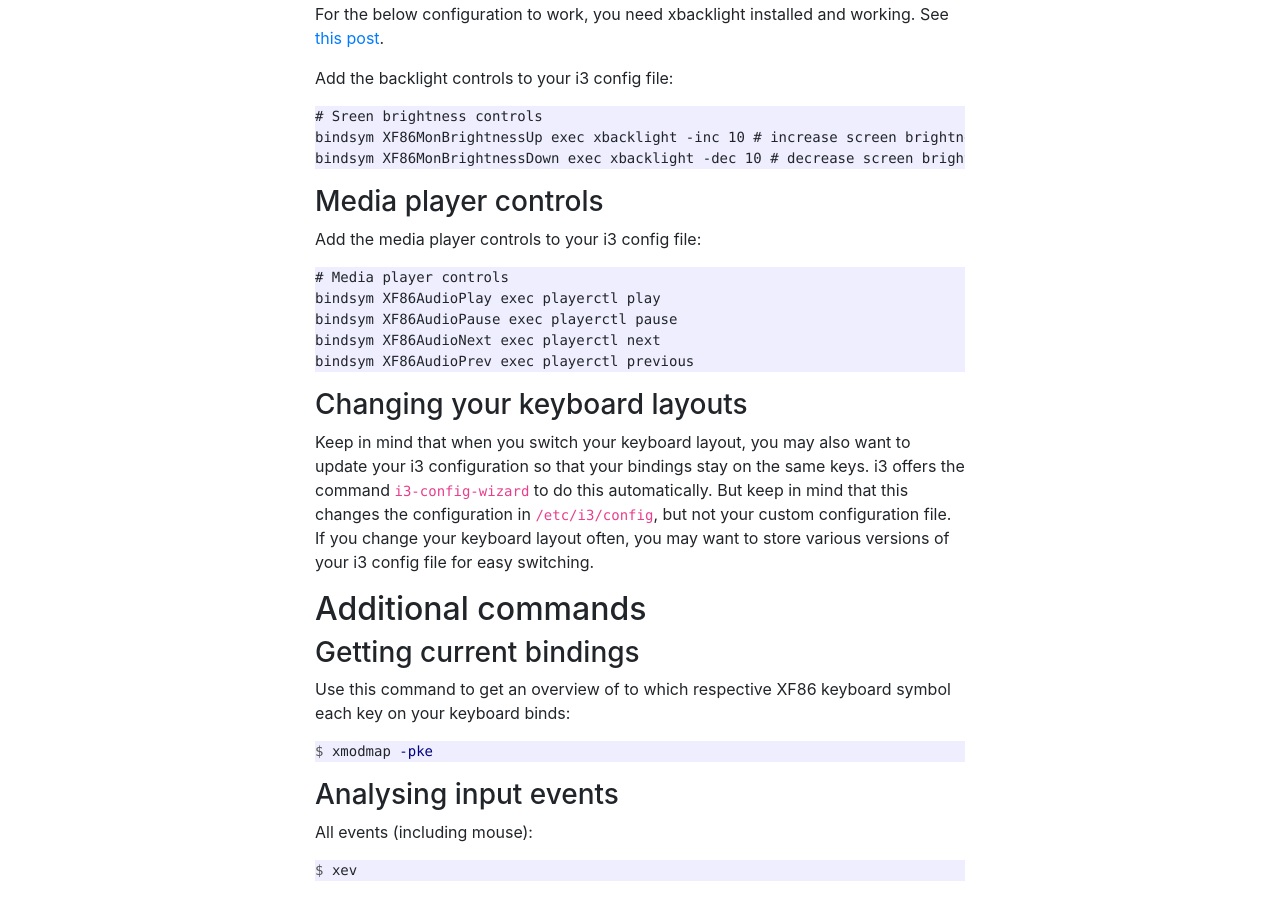
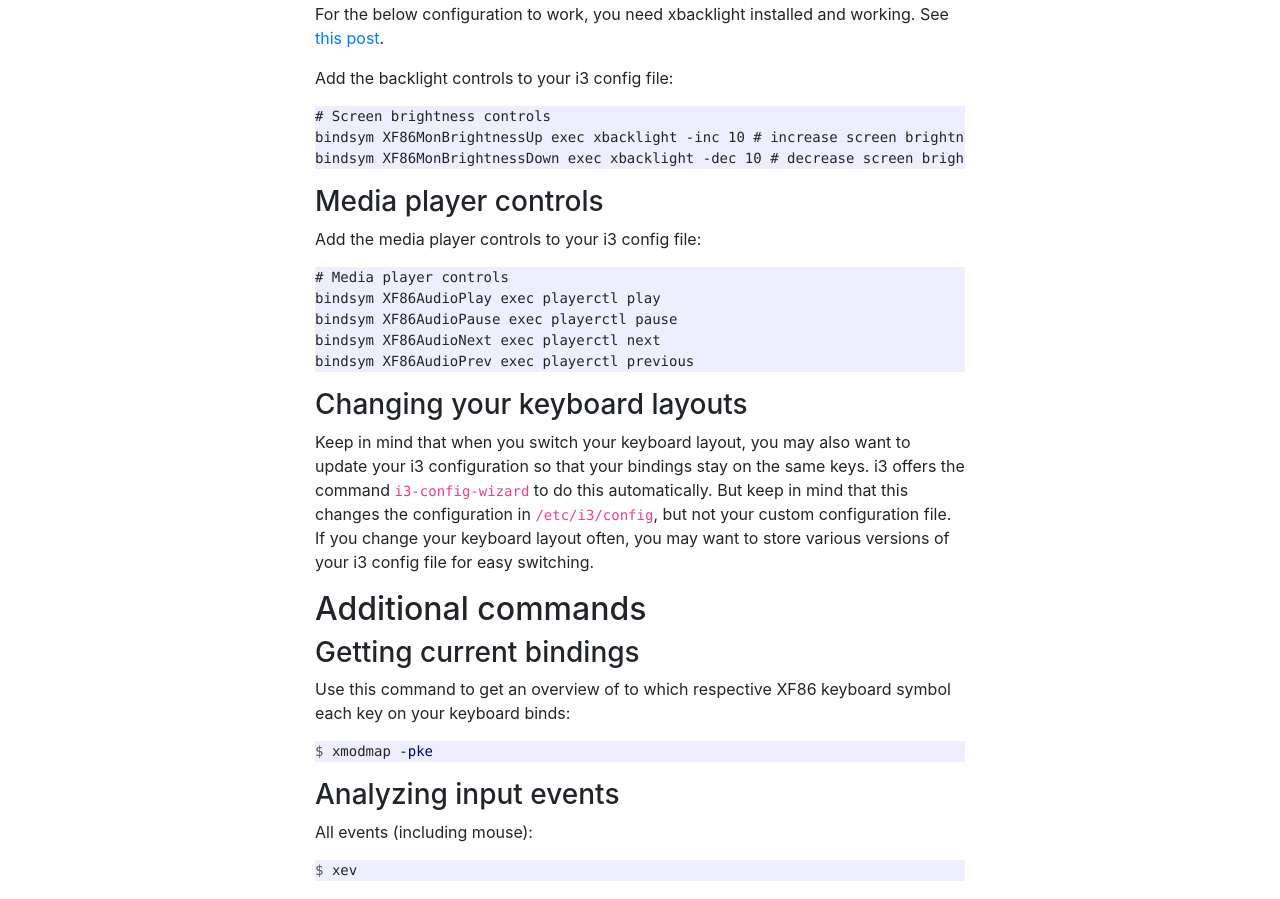
Before and after one commit to pbrandwijk/pbrandwijk.github.io, a Jekyll site: the page built from _posts/2018-07-28-customizing-the-i3-window-manager.md, in a window 1280 px wide and 1400 px high, scrolled down 1098 px. Shown: the part 152-1051 px from the top of the window. Built offline with Jekyll 4.4.1, drawn with Linux system fonts in a browser that asks for light colours; nearby versions of some CDN libraries; comment, search, counter and statistics services are not loaded.

Commit message:
Fix typos

````diff
--- a/_posts/2018-07-28-customizing-the-i3-window-manager.md
+++ b/_posts/2018-07-28-customizing-the-i3-window-manager.md
@@ -45,7 +45,7 @@ For the below configuration to work, you need xbacklight installed and working.
 
 Add the backlight controls to your i3 config file:
 ```
-# Sreen brightness controls
+# Screen brightness controls
 bindsym XF86MonBrightnessUp exec xbacklight -inc 10 # increase screen brightness
 bindsym XF86MonBrightnessDown exec xbacklight -dec 10 # decrease screen brightness
 ```
@@ -71,7 +71,7 @@ Use this command to get an overview of to which respective XF86 keyboard symbol
 $ xmodmap -pke
 ```
 
-### Analysing input events
+### Analyzing input events
 All events (including mouse):
 ```console
 $ xev
````
Also changed, not shown: _posts/2018-05-18-shredding-files-with-sensitive-data.md (+1 -1 lines), _posts/2018-05-19-generating-random-numbers.md (+1 -1 lines), _posts/2020-07-03-my-initial-ubuntu-setup.md (+1 -1 lines).
